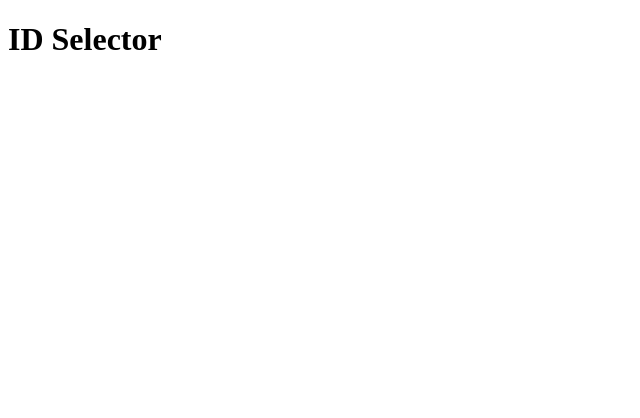
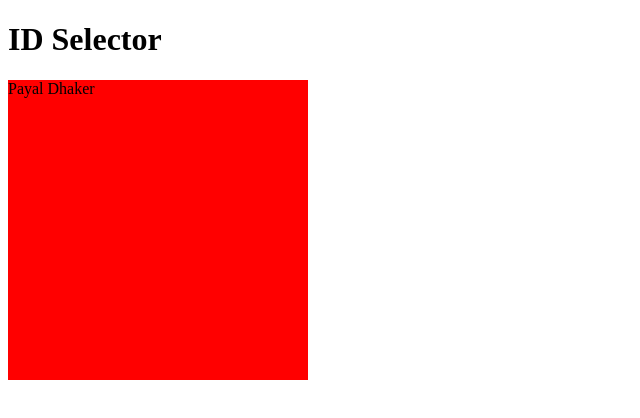
Before and after one commit to anildalar/28sept2021, a plain HTML site: page index.html in a window 1280 px wide. Shown: the whole page, without its empty margins (0-640 px from the left). Drawn offline with Linux system fonts and the light colour scheme.

Commit message:
my second upload

```diff
--- a/index.html
+++ b/index.html
@@ -5,8 +5,16 @@
         <meta http-equiv="X-UA-Compatible" content="IE=edge">
         <meta name="viewport" content="width=device-width, initial-scale=1.0">
         <title>CSS Selectors</title>
+        <style>
+            #a1{
+                width: 300px;
+                height: 300px;
+                background-color: red;
+            }
+        </style>
     </head>
     <body>
        <h1>ID Selector</h1>
+       <div id="a1">Payal Dhaker</div>
     </body>
 </html>
```
